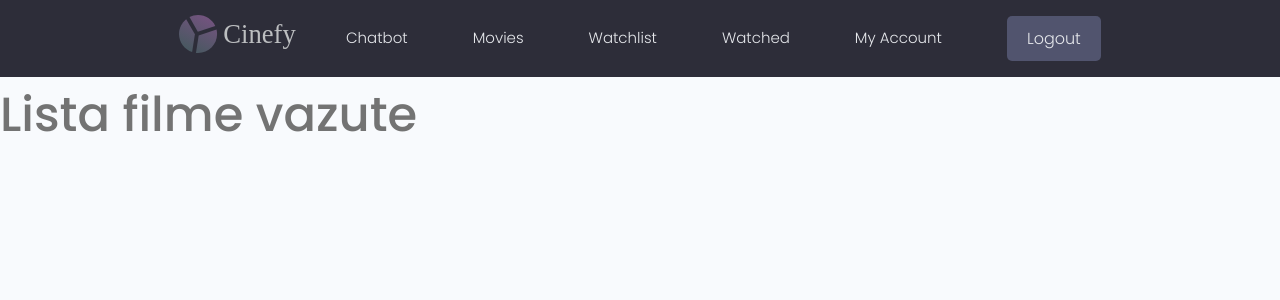
After one commit to andreaUvt/Cinefy, a Django app: page /watched/ in a window 1280 px wide. The commit adds this page. Shown: the top 300 px of the page. Run offline with Django 4.2, Linux system fonts and the light colour scheme; a user stored in the database is signed in; parts of the project's set-up code (start-up, migrations or seed data) failed here and were passed over.

Commit message:
logo, url paths

```diff
--- /dev/null
+++ b/cinefy_app/templates/cinefy_app/watched.html
@@ -0,0 +1,6 @@
+{% extends 'main.html' %}
+{% block content %}
+
+<h1>Lista filme vazute</h1>
+
+{% endblock content %}
--- /dev/null
+++ b/cinefy_app/templates/cinefy_app/watchlist.html
@@ -0,0 +1,6 @@
+{% extends 'main.html' %}
+{% block content %}
+
+<h1>Lista filme pe care urmeaza sa le vizionez</h1>
+
+{% endblock content %}
--- a/cinefy_app/urls.py
+++ b/cinefy_app/urls.py
@@ -2,6 +2,8 @@ from django.urls import path
 from . import views
 
 urlpatterns = [
-    path('movie/<str:pk>/', views.movieTEMP, name="movie"),
-    path('movies/', views.moviesTEMP, name="movies"),
+    path('movie/<str:pk>/', views.movie, name="movie"),
+    path('movies/', views.movies, name="movies"),
+    path('watchlist/', views.watchlist, name="watchlist"),
+    path('watched/', views.watched, name="watched"),
 ]
--- a/cinefy_app/views.py
+++ b/cinefy_app/views.py
@@ -1,13 +1,22 @@
 from django.shortcuts import render
 from django import views
 from .api import TMDBService
+from django.contrib.auth.decorators import login_required
 
 # Create your views here.
-def moviesTEMP(request):
+def movies(request):
     return render(request, 'cinefy_app/movies.html')
 
-def movieTEMP(request, pk):
+def movie(request, pk):
     return render(request, 'cinefy_app/movie.html')
+
+@login_required(login_url='login')
+def watchlist(request):
+    return render(request, 'cinefy_app/watchlist.html')
+
+@login_required(login_url='login')
+def watched(request):
+    return render(request, 'cinefy_app/watched.html')
 
 def search_movies(request):
     if request.method == 'POST':
--- a/cinefy_project/urls.py
+++ b/cinefy_project/urls.py
@@ -17,7 +17,7 @@ Including another URLconf
 from django.contrib import admin
 from django.urls import path,include
 from django.http import HttpResponse
-from .views import Homepage
+from .views import Homepage,Chatbot
 
 from django.contrib.auth import views as auth_views
 
@@ -26,10 +26,11 @@ from django.contrib.auth import views as auth_views
 urlpatterns = [
     path('admin/', admin.site.urls),
     path('', Homepage, name="home"),
+    path('chatbot/', Chatbot, name="chatbot"),
     path('', include('cinefy_app.urls')),
     path('',include('users.urls')),
 
-        path('reset_password/', auth_views.PasswordResetView.as_view(template_name="reset_password.html"),
+    path('reset_password/', auth_views.PasswordResetView.as_view(template_name="reset_password.html"),
          name="reset_password"),
 
     path('reset_password_sent/', auth_views.PasswordResetDoneView.as_view(template_name="reset_password_sent.html"),
--- a/cinefy_project/views.py
+++ b/cinefy_project/views.py
@@ -3,3 +3,6 @@ from django import views
 
 def Homepage(request):
     return render(request, 'home.html')
+
+def Chatbot(request):
+    return render(request, 'chatbot.html')
--- /dev/null
+++ b/templates/chatbot.html
@@ -0,0 +1,6 @@
+{% extends 'main.html' %}
+{% block content %}
+
+<h1>Chatbot Cinefy</h1>
+
+{% endblock content %}
--- a/templates/main.html
+++ b/templates/main.html
@@ -7,15 +7,15 @@
     <meta name="viewport" content="width=device-width, initial-scale=1.0" />
 
     <!-- Favicon -->
-    <link rel="shortcut icon" href="images/favicon.ico" type="image/x-icon" />
+    <link rel="shortcut icon" href="{% static 'images/favicon.ico' %}" type="image/x-icon" />
     <!-- Icon - IconMonster -->
-    <link rel="stylesheet" href="https://cdn.iconmonstr.com/1.3.0/css/iconmonstr-iconic-font.min.css" />
+    <!--<link rel="stylesheet" href="https://cdn.iconmonstr.com/1.3.0/css/iconmonstr-iconic-font.min.css" />-->
     <!-- Mumble UI -->
     <link rel="stylesheet" href="{% static 'uikit/styles/uikit.css' %}" />
     <!-- Dev Search UI -->
     <link rel="stylesheet" href="{% static 'styles/app.css' %}" />
 
-    <title>Cinefy!</title>
+    <title>Cinefy - discover movies</title>
 </head>
 <body>
     {% include "navbar.html" %}
--- a/templates/navbar.html
+++ b/templates/navbar.html
@@ -14,11 +14,11 @@
             <div class="toggle-menu__lines"></div>
           </label>
           <ul class="header__menu">
-            <li class="header__menuItem"><a href="{% url 'home' %}">Chatbot</a></li>
-            <li class="header__menuItem"><a href="{% url 'home' %}">Movies</a></li>
+            <li class="header__menuItem"><a href="{% url 'chatbot' %}">Chatbot</a></li>
+            <li class="header__menuItem"><a href="{% url 'movies' %}">Movies</a></li>
             {% if request.user.is_authenticated %}
-            <li class="header__menuItem"><a href="{% url 'home' %}">Watchlist</a></li>
-            <li class="header__menuItem"><a href="{% url 'home' %}">Watched</a></li>
+            <li class="header__menuItem"><a href="{% url 'watchlist' %}">Watchlist</a></li>
+            <li class="header__menuItem"><a href="{% url 'watched' %}">Watched</a></li>
             <li class="header__menuItem"><a href="{% url 'home' %}">My Account</a></li>
             <li class="header__menuItem"><a href="{% url 'logout' %}" class="btn btn--sub">Logout</a></li>
             {% else %}
--- a/users/views.py
+++ b/users/views.py
@@ -68,7 +68,7 @@ def loginUser(request):
 
         if user is not None:
             login(request, user)
-            return redirect('/')
+            return redirect(request.GET['next'] if 'next' in request.GET else '/')
         else:
             messages.error(request,'Username OR password is incorrect')
     return render(request, 'users/login_register.html')
```
Also changed, not shown: db.sqlite3, static/images/favico.ico (deleted), static/images/favicon.ico (added), static/images/logo.svg.
